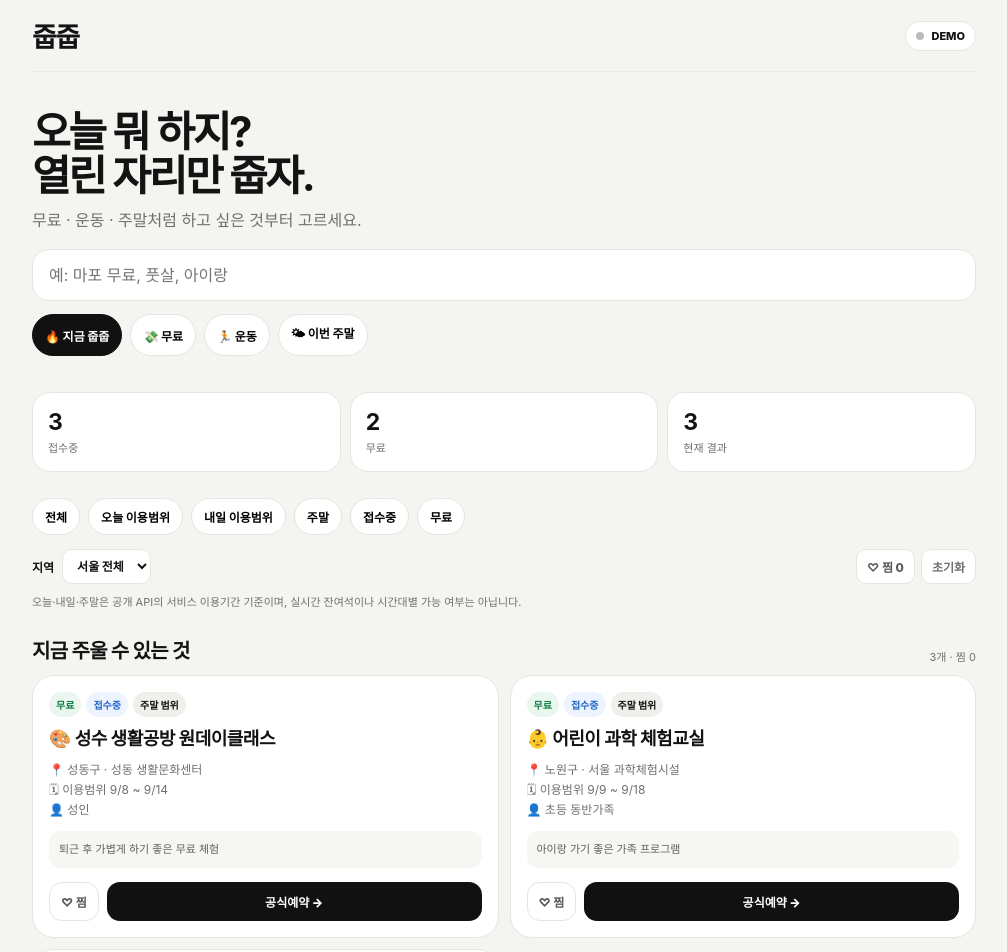
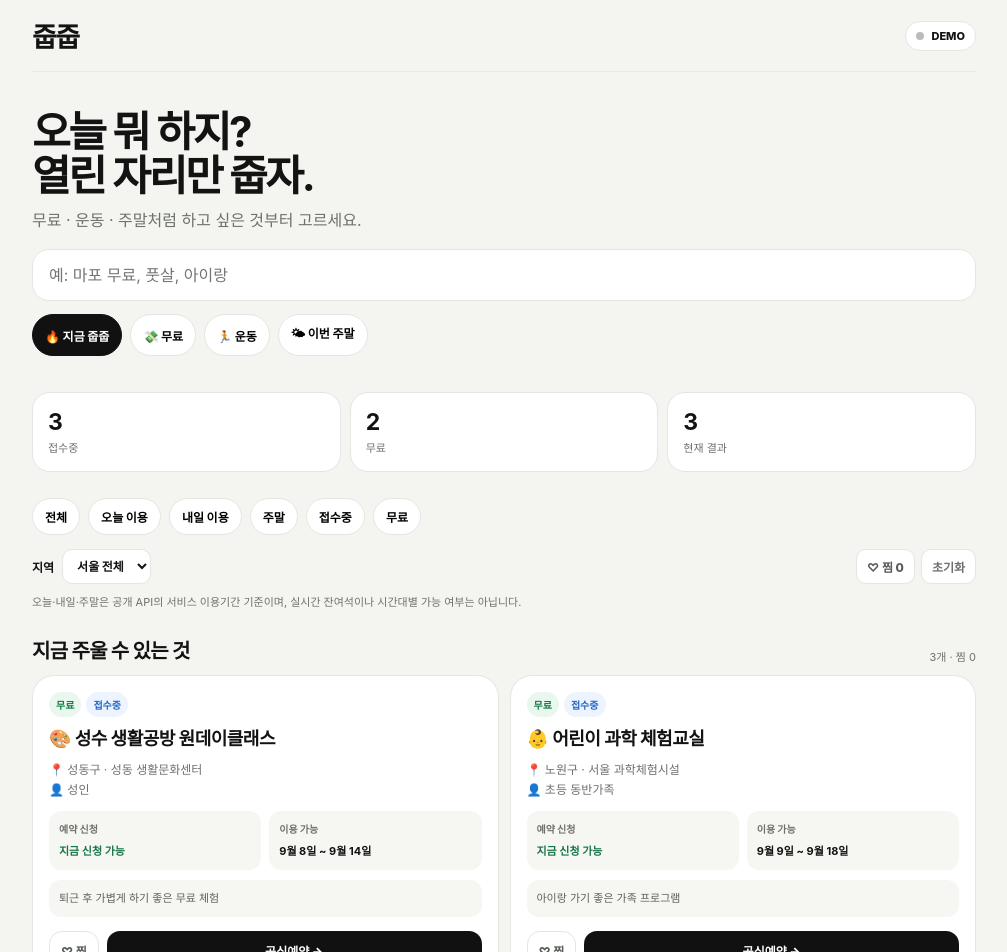
Before and after one commit to leeseunghun123/joopjoop, a Next.js app: page / in a window 1280 px wide. Shown: the top 952 px of the page, without its empty margins (136-1143 px from the left). Built offline with nearby package versions, Linux system fonts and the light colour scheme.

Commit message:
Clarify booking and availability information

```diff
--- a/app/globals.css
+++ b/app/globals.css
@@ -92,6 +92,11 @@ a{text-decoration:none;color:inherit}
 
 .card h3{margin:0 0 8px;font-size:18px;line-height:1.35;letter-spacing:-.5px}
 .meta{font-size:12px;color:var(--muted);line-height:1.7}
+.bookingInfo{display:grid;grid-template-columns:1fr 1fr;gap:8px;margin-top:11px}
+.bookingInfo div{padding:10px;border-radius:12px;background:#f6f7f3}
+.bookingInfo span{display:block;margin-bottom:3px;font-size:10px;color:var(--muted);font-weight:800}
+.bookingInfo b{font-size:11px;line-height:1.45}
+.bookingInfo b.available{color:#167448}
 .note{margin-top:10px;background:#f6f7f3;border-radius:12px;padding:10px;font-size:11px;color:#5d615d;line-height:1.55}
 .grow{flex:1}
 .cardActions{display:grid;grid-template-columns:auto 1fr;gap:8px;margin-top:14px}
--- a/app/page.js
+++ b/app/page.js
@@ -41,7 +41,15 @@ function isOpen(item) {
 
 function fmt(v) {
   const d = new Date(v);
-  return `${d.getMonth() + 1}/${d.getDate()}`;
+  const currentYear = new Date().getFullYear();
+  const year = d.getFullYear() === currentYear ? "" : `${d.getFullYear()}년 `;
+  return `${year}${d.getMonth() + 1}월 ${d.getDate()}일`;
+}
+
+function bookingMessage(item) {
+  if (isOpen(item) && item.receiptEnd) return `지금 신청 가능 · ${fmt(item.receiptEnd)} 마감`;
+  if (item.receiptStart && new Date(item.receiptStart) > new Date()) return `${fmt(item.receiptStart)}부터 신청`;
+  return isOpen(item) ? "지금 신청 가능" : "신청 가능 여부 확인 필요";
 }
 
 function icon(cat) {
@@ -218,8 +226,8 @@ export default function Home() {
       <section className="filters">
         {[
           ["all", "전체"],
-          ["today", "오늘 이용범위"],
-          ["tomorrow", "내일 이용범위"],
+          ["today", "오늘 이용"],
+          ["tomorrow", "내일 이용"],
           ["weekend", "주말"],
           ["open", "접수중"],
           ["free", "무료"]
@@ -267,16 +275,24 @@ export default function Home() {
             <div className="badges">
               {x.free && <span className="badge free">무료</span>}
               <span className={`badge ${isOpen(x) ? "open" : ""}`}>{x.status}</span>
-              {inWeekend(x) && <span className="badge">주말 범위</span>}
             </div>
 
             <h3>{icon(x.category)} {x.name}</h3>
 
             <div className="meta">
               📍 {x.area} · {x.place}<br />
-              🗓 이용범위 {fmt(x.start)} ~ {fmt(x.end)}<br />
-              {x.receiptStart && x.receiptEnd && <>📨 접수기간 {fmt(x.receiptStart)} ~ {fmt(x.receiptEnd)}<br /></>}
               👤 {x.target}
+            </div>
+
+            <div className="bookingInfo">
+              <div>
+                <span>예약 신청</span>
+                <b className={isOpen(x) ? "available" : ""}>{bookingMessage(x)}</b>
+              </div>
+              <div>
+                <span>이용 가능</span>
+                <b>{fmt(x.start)} ~ {fmt(x.end)}</b>
+              </div>
             </div>
 
             <div className="note">{x.summary}</div>
@@ -302,7 +318,7 @@ export default function Home() {
       </section>
 
       <footer>
-        서울 열린데이터광장 공공서비스예약 정보의 서비스 상태와 이용기간을 기준으로 표시합니다. “오늘”은 시간대별 잔여석을 뜻하지 않습니다.
+        서울 열린데이터광장 서비스 상태와 이용기간 기준입니다. 실제 예약 시간과 잔여석은 공식예약 페이지에서 확인하세요.
       </footer>
     </main>
   );
```
